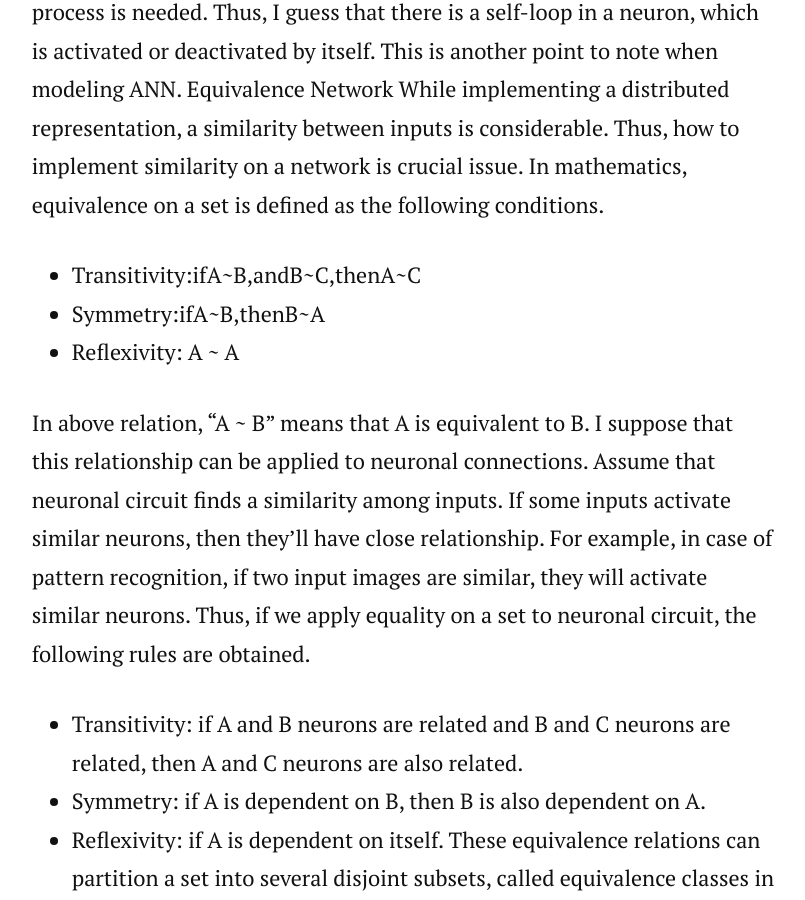
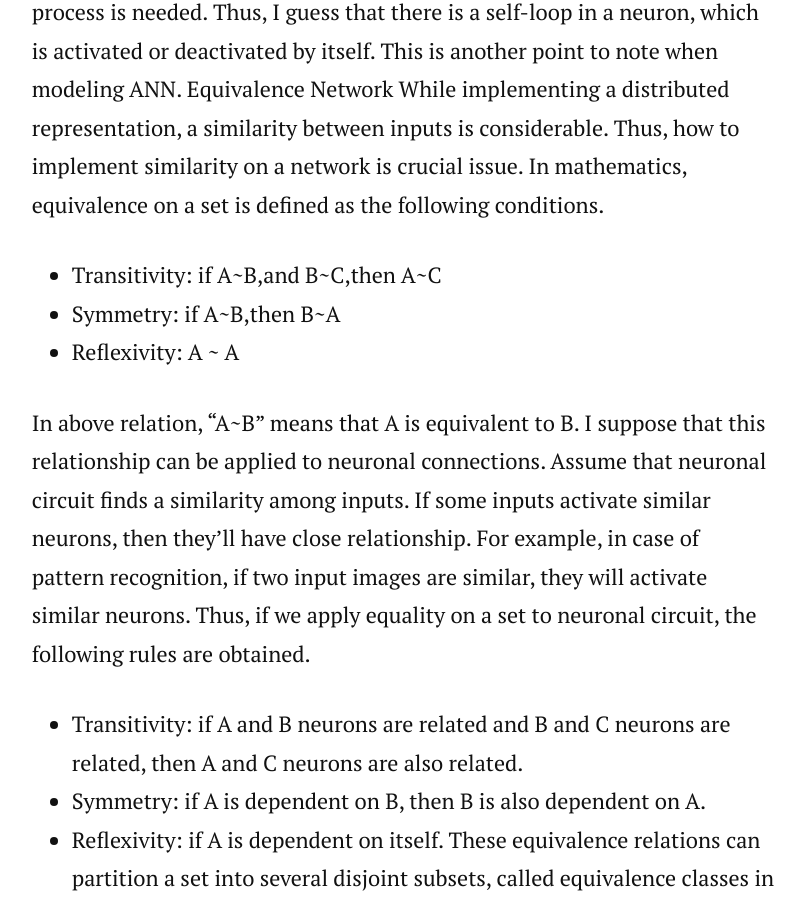
Before and after one commit to cogsci13/cogsci13.github.io, a Jekyll site: the page built from _posts/2019-12-22-Similary-driven-Brain.markdown, in a window 1280 px wide and 900 px high, scrolled down 21320 px. Shown: the whole window, without its empty margins (237-1042 px from the left). Built offline with Jekyll 4.4.1, drawn with Linux system fonts in a browser that asks for light colours; nearby versions of some CDN libraries; some of the changed text lies outside the part shown.

Commit message:
Update 2019-12-22-Similary-driven-Brain.markdown
Fix additional errors

```diff
--- a/_posts/2019-12-22-Similary-driven-Brain.markdown
+++ b/_posts/2019-12-22-Similary-driven-Brain.markdown
@@ -181,11 +181,11 @@ Now, the puzzle is to find what is related to Ca2+-dependent LTP. Through some t
 To achieve this dynamic process in a neuron, a neuron should monitor itself. In other words, self-monitoring process is needed. Thus, I guess that there is a self-loop in a neuron, which is activated or deactivated by itself. This is another point to note when modeling ANN.
 Equivalence Network
 While implementing a distributed representation, a similarity between inputs is considerable. Thus, how to implement similarity on a network is crucial issue. In mathematics, equivalence on a set is defined as the following conditions.
-- Transitivity:ifA~B,andB~C,thenA~C
-- Symmetry:ifA~B,thenB~A
+- Transitivity: if A~B,and B~C,then A~C
+- Symmetry: if A~B,then B~A
 - Reflexivity: A ~ A
 
-In above relation, “A ~ B” means that A is equivalent to B. I suppose that this relationship can be applied to neuronal connections. Assume that neuronal circuit finds a similarity among inputs. If some inputs activate similar neurons, then they’ll have close relationship. For example, in case of pattern recognition, if two input images are similar, they will activate similar neurons. Thus, if we apply equality on a set to neuronal circuit, the following rules are obtained.
+In above relation, “A~B” means that A is equivalent to B. I suppose that this relationship can be applied to neuronal connections. Assume that neuronal circuit finds a similarity among inputs. If some inputs activate similar neurons, then they’ll have close relationship. For example, in case of pattern recognition, if two input images are similar, they will activate similar neurons. Thus, if we apply equality on a set to neuronal circuit, the following rules are obtained.
 - Transitivity: if A and B neurons are related and B and C neurons are related, then A and C neurons are also related.
 - Symmetry: if A is dependent on B, then B is also dependent on A.
 - Reflexivity: if A is dependent on itself.
```
Also changed, not shown: other parts of _posts/2019-12-22-Similary-driven-Brain.markdown (+2 -2 lines).
